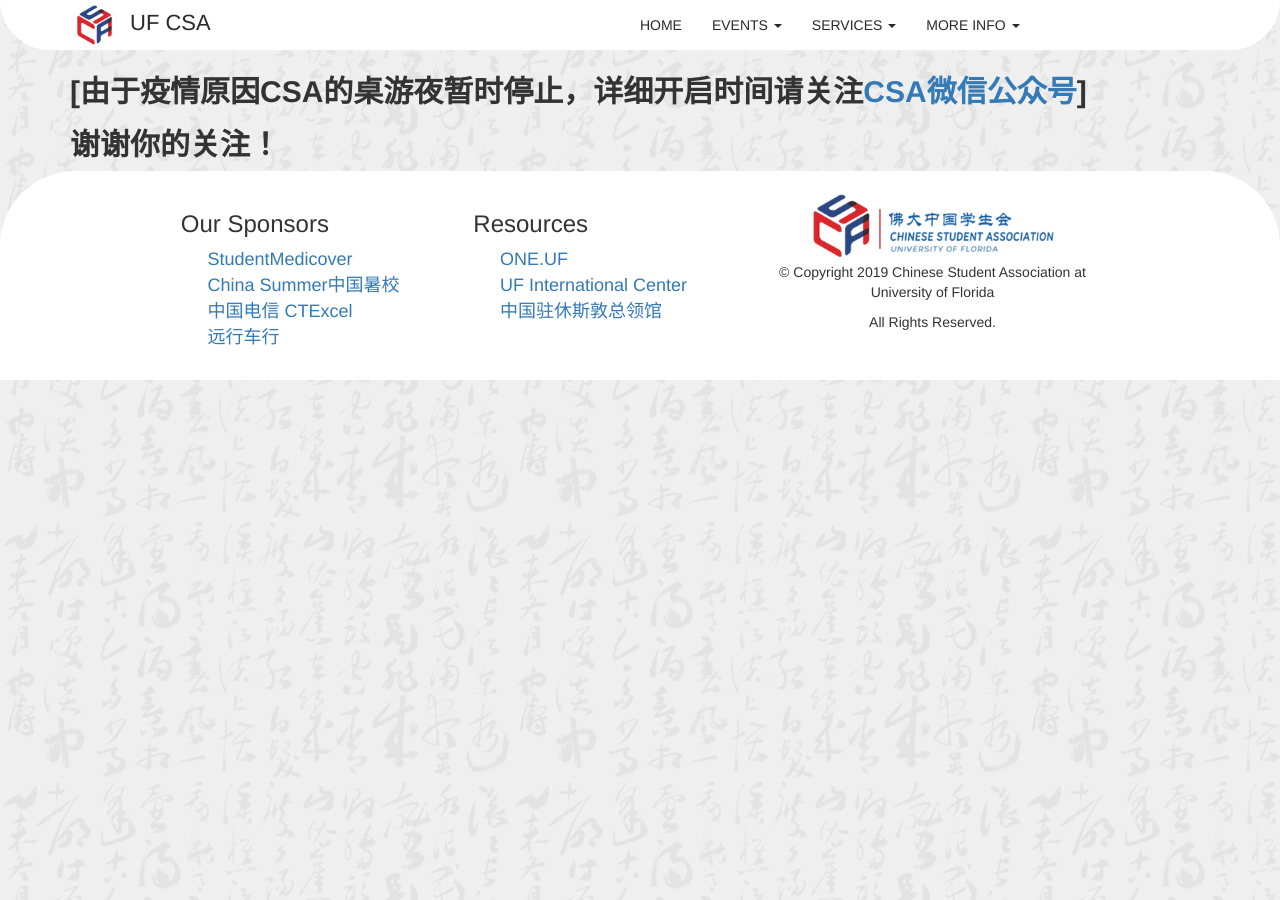
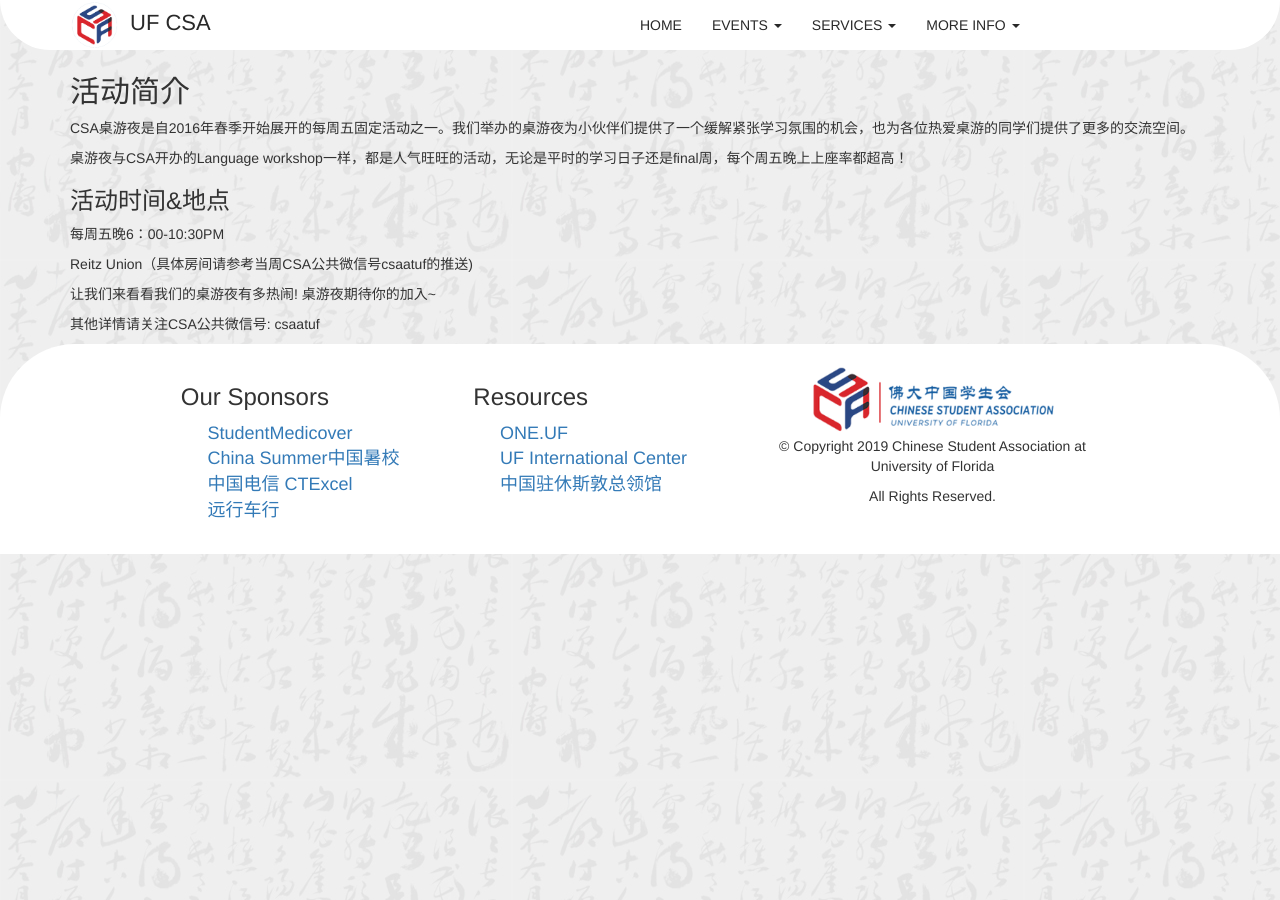
Before and after one commit to ufcsa/ufcsa.github.io, a Jekyll site: the page built from _miscs/board-game-night.md, in a window 1280 px wide. Built offline with Jekyll 4.4.1, drawn with Linux system fonts in a browser that asks for light colours; nearby versions of some CDN libraries.

Commit message:
Update board-game-night.md

```diff
--- a/_miscs/board-game-night.md
+++ b/_miscs/board-game-night.md
@@ -4,11 +4,12 @@ title: 桌游夜 Boardgames Night
 thumbnail: "/assets/events/boardgame_night_min.png"
 brief: "CSA桌游夜是自2016年春季开始展开的每周五固定活动之一。我们举办的桌游夜为小伙伴们提供了一个缓解紧张学习氛围的机会，也为各位热爱桌游的同学们提供了更多的交流空间。"
 ---
+<!--
+以下为旧的公告，疫情结束后可以uncomment然后修改放出
+
 ## **[由于疫情原因CSA的桌游夜暂时停止，详细开启时间请关注[CSA微信公众号](https://uflcsa.org/about/social_media/)]**
 ## **谢谢你的关注！**
-
-<!--
-以下为旧的公告，疫情结束后可以uncomment然后修改放出
+-->
 
 ## 活动简介
 
@@ -25,4 +26,3 @@ Reitz Union（具体房间请参考当周CSA公共微信号csaatuf的推送)
 让我们来看看我们的桌游夜有多热闹! 桌游夜期待你的加入~
 
 其他详情请关注CSA公共微信号: csaatuf
--->
```
